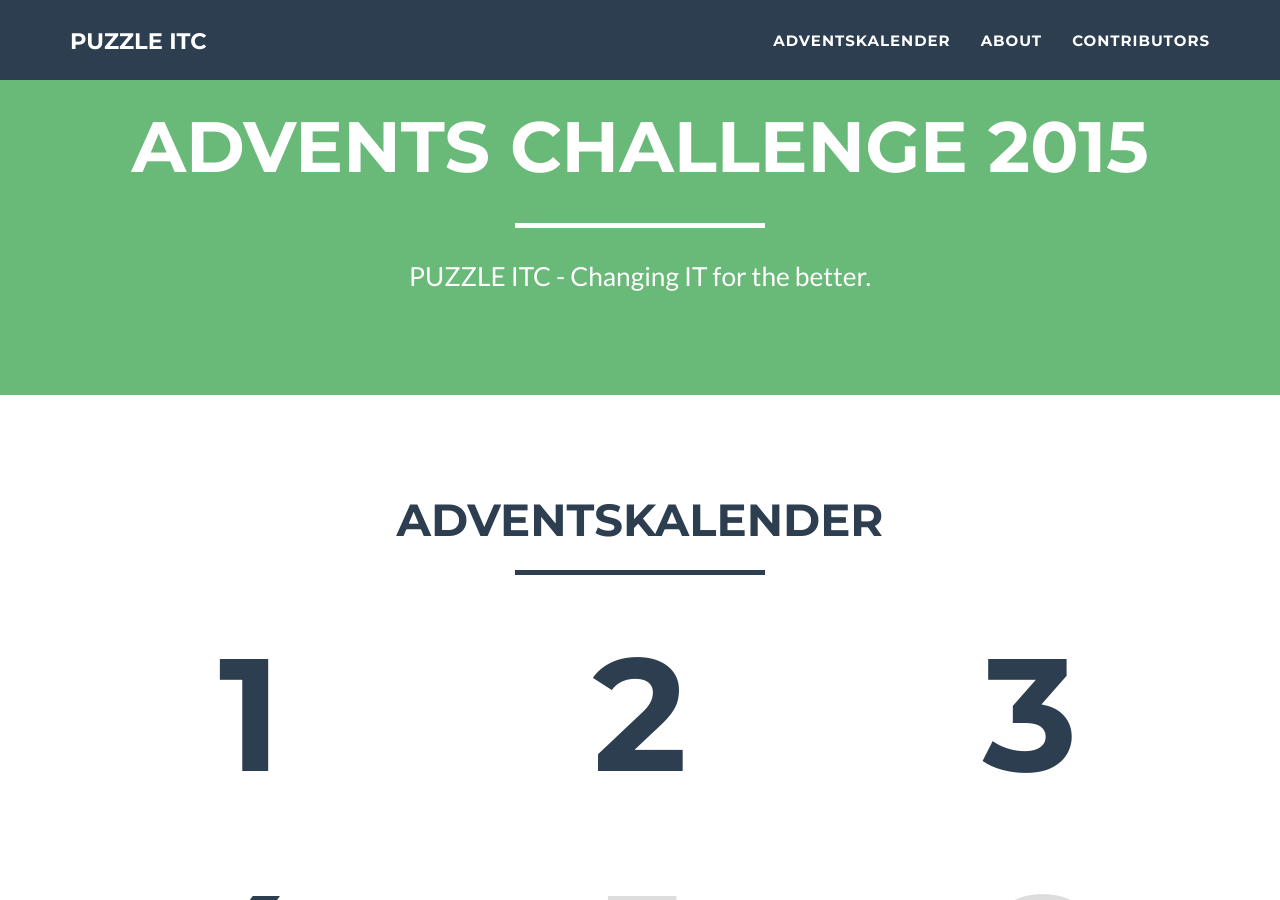
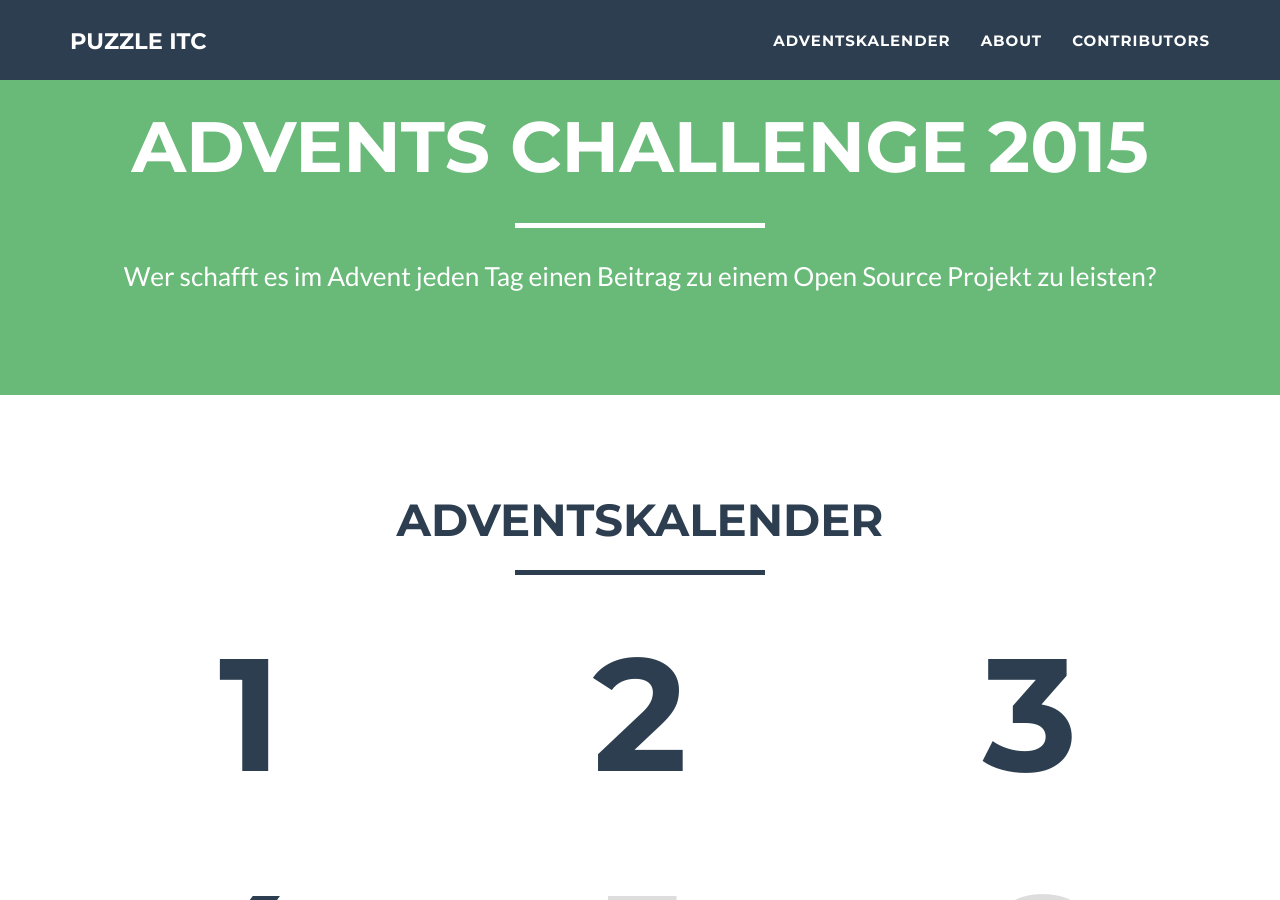
Before and after one commit to puzzle/opensource-advent-challenge-2015, a Jekyll site: the page built from index.html, in a window 1280 px wide and 900 px high, scrolled down 484 px. Built offline with Jekyll 4.4.1, drawn with Linux system fonts in a browser that asks for light colours; nearby versions of some CDN libraries.

Commit message:
statt unserer Tagline von Puzzle habe ich einen Satz hinzugefügt, der open auf der Seite die Challenge erklärt

```diff
--- a/_includes/header.html
+++ b/_includes/header.html
@@ -7,7 +7,7 @@
                     <div class="intro-text">
                         <span class="name">Th&ouml;mus Open Source Advents Challenge 2015</span>
                         <hr class="star-light">
-                        <span class="skills">PUZZLE ITC - Changing IT for the better.</span>
+                        <span class="skills">Wer schafft es im Advent jeden Tag einen Beitrag zu einem Open Source Projekt zu leisten?</span>
                     </div>
                 </div>
             </div>
```
